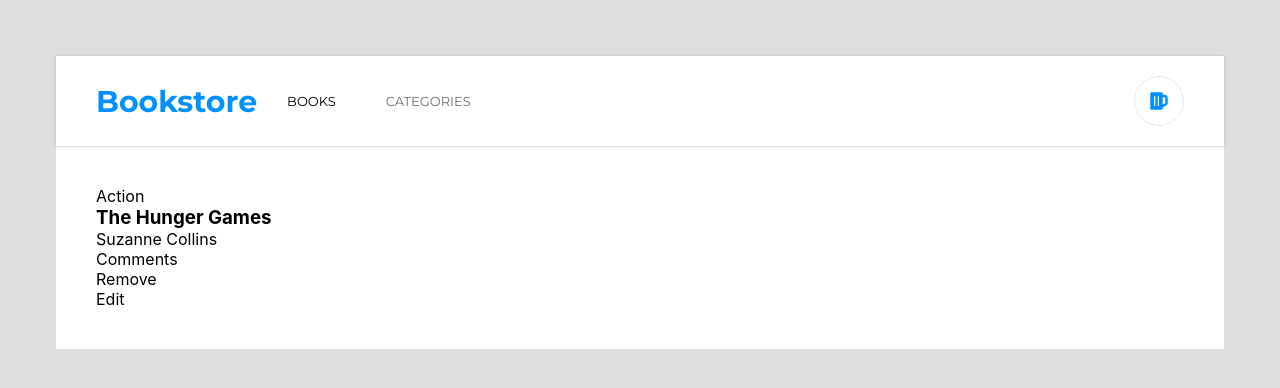
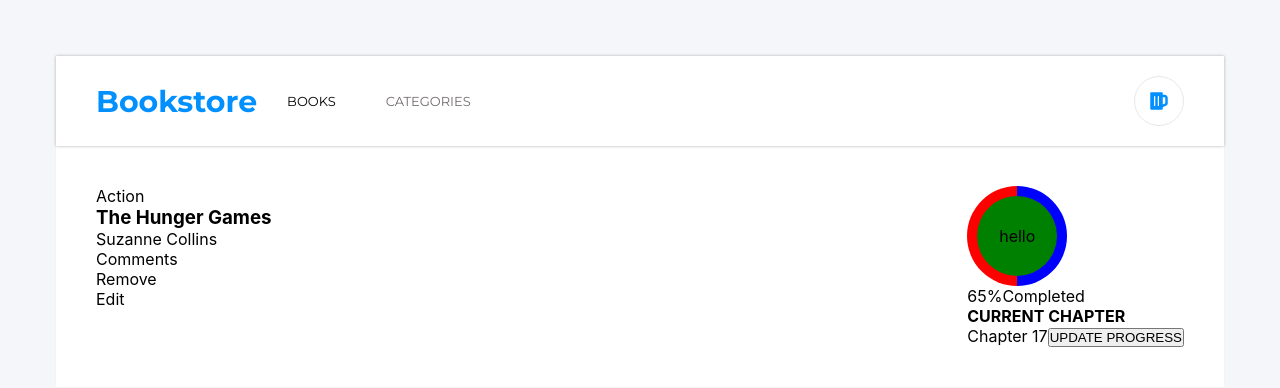
Before and after one commit to Chrissiku/Bookstore-CMS, a React (Create React App) app: page / in a window 1280 px wide. Shown: the top 388 px of the page. Built offline with nearby package versions, Linux system fonts and the light colour scheme.

Commit message:
Start implementing the book component

```diff
--- a/src/App.css
+++ b/src/App.css
@@ -16,7 +16,7 @@
 }
 
 body {
-  background-color: #dddee0;
+  background-color: #f5f6fa;
   padding: 3.5rem;
 }
 
@@ -83,5 +83,29 @@ body {
 }
 
 .container main {
+  display: flex;
+  justify-content: space-between;
   padding: 40px;
 }
+
+.circle {
+  position: relative;
+  width: 100px;
+  height: 100px;
+  border-radius: 50%;
+  background-image: conic-gradient(blue 50%, red 0);
+}
+
+.circle .inner {
+  display: flex;
+  justify-content: center;
+  align-items: center;
+  position: absolute;
+  top: 50%;
+  left: 50%;
+  transform: translate(-50%, -50%);
+  width: 80px;
+  height: 80px;
+  background: green;
+  border-radius: 50%;
+}
--- a/src/components/homePage/Home.js
+++ b/src/components/homePage/Home.js
@@ -1,3 +1,4 @@
+/* eslint-disable react/self-closing-comp */
 /* eslint-disable jsx-a11y/anchor-is-valid */
 /* eslint-disable quotes */
 import React from "react";
@@ -24,10 +25,10 @@ const HomePage = () => (
       </header>
       <main>
         <div className="book">
-          <div>
-            <span>Action</span>
+          <div className="l">
+            <span className="type">Action</span>
             <h3>The Hunger Games</h3>
-            <span>Suzanne Collins</span>
+            <span className="author">Suzanne Collins</span>
             <ul>
               <li>
                 <a>Comments</a>
@@ -41,6 +42,24 @@ const HomePage = () => (
             </ul>
           </div>
         </div>
+
+        <div className="r">
+          <div className="progress">
+            <div className="circle">
+              <div className="inner">hello</div>
+            </div>
+            <div className="progress val">
+              <span>65%</span>
+              <span>Completed</span>
+            </div>
+          </div>
+          <span className="line"></span>
+          <div className="chapter">
+            <h4>CURRENT CHAPTER</h4>
+            <span>Chapter 17</span>
+            <button type="button">UPDATE PROGRESS</button>
+          </div>
+        </div>
       </main>
     </div>
   </>
```
